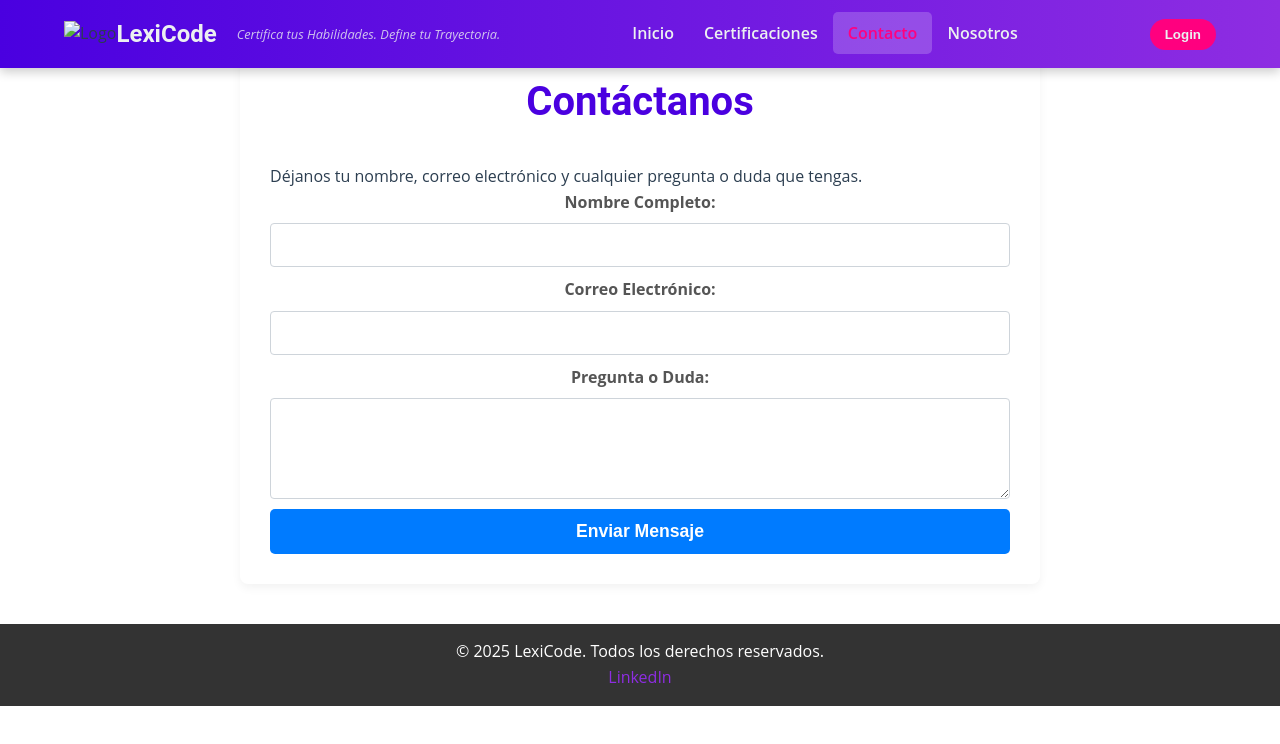
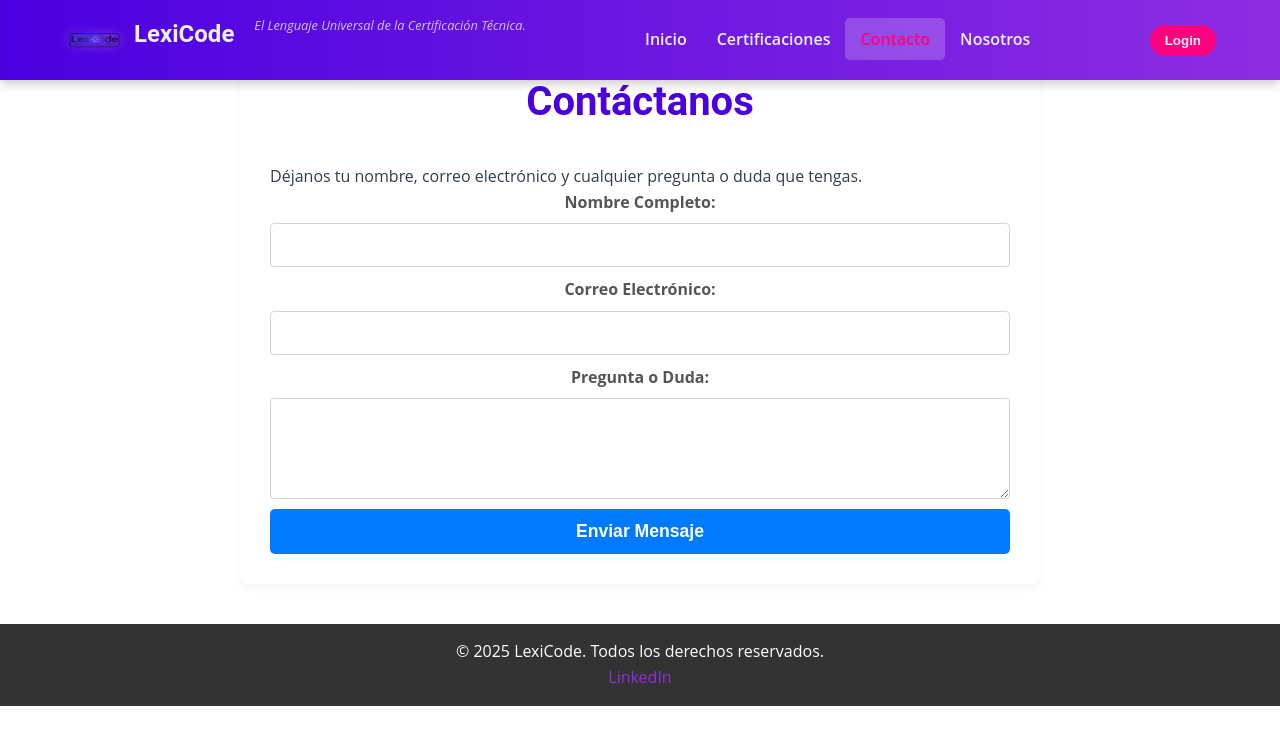
Before and after one commit to https-Contreras/Proyecto-Parcial-2, a website: page Frontend/contacto.html in a window 1280 px wide. Drawn offline with Linux system fonts and the light colour scheme.

Commit message:
Avances Atenea 3

```diff
--- a/Frontend/CSS/styles.css
+++ b/Frontend/CSS/styles.css
@@ -59,12 +59,12 @@ main {
 
 .logo-container {
     display: flex;
-    align-items: center;
+    align-items:normal;
 }
 
 .logo {
-    width: 40px;
-    height: 40px;
+    width: 60px;
+    height: 50px;
     margin-right: 10px;
     /* Estilo para el logo (puedes añadir un filtro de color para que combine) */
     filter: drop-shadow(0 0 5px rgba(255, 255, 255, 0.5));
--- a/Frontend/contacto.html
+++ b/Frontend/contacto.html
@@ -7,10 +7,10 @@
 </head>
 <body>
     <header id="main-header">
-        <div class="logo-container">
-            <img src="./images/logo.png" alt="Logo ">
+          <div class="logo-container">
+            <img src="/Frontend/images/Logo.png" alt="Logotipo de la Empresa Lexicode" class="logo">
             <h1>LexiCode</h1>
-            <span class="slogan">Certifica tus Habilidades. Define tu Trayectoria.</span>
+            <p class="slogan">El Lenguaje Universal de la Certificación Técnica.</p>
         </div>
         <nav>
             <ul>
```
Also changed, not shown: Frontend/certificaciones.html (+2 -2 lines), Frontend/index.html (+1 -1 lines), Frontend/nosotros.html (+3 -3 lines), Frontend/images/Logo.png (added).
